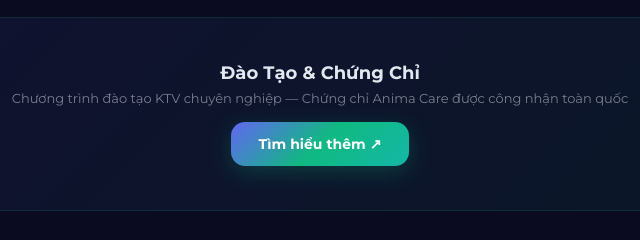
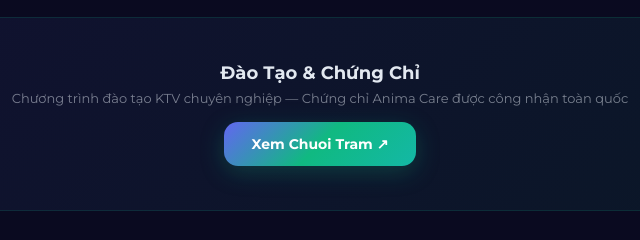
Before and after one commit to thienmocduc/ANIMAGLOBAL, a plain HTML site: page index.html in a window 1280 px wide. Shown: the part 2540-2780 px from the top of the page, 320-960 px from the left. Drawn offline with Linux system fonts and the light colour scheme.

Commit message:
fix: Chuoi Tram link → app.animacare.global/app/chain

```diff
--- a/index.html
+++ b/index.html
@@ -256,7 +256,7 @@
   <div class="cta" style="margin-top:32px">
     <h3 style="font-size:18px;margin-bottom:6px">Đào Tạo & Chứng Chỉ</h3>
     <p style="opacity:.5;font-size:13px;margin-bottom:16px">Chương trình đào tạo KTV chuyên nghiệp — Chứng chỉ Anima Care được công nhận toàn quốc</p>
-    <a href="https://app.animacare.global" target="_blank" class="btn">Tìm hiểu thêm ↗</a>
+    <a href="https://app.animacare.global/app/chain" target="_blank" class="btn">Xem Chuoi Tram ↗</a>
   </div>
 </div>
 
```
